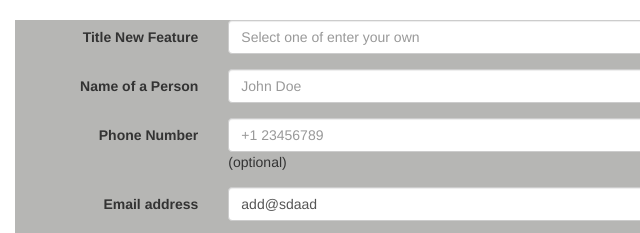
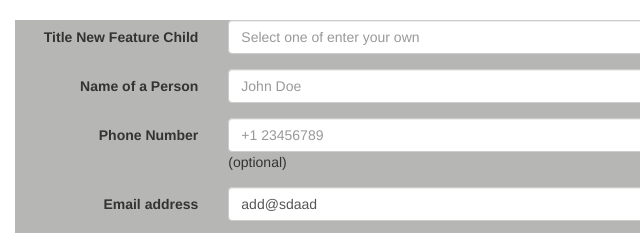
Before and after one commit to moodyserious/TryGit, a plain HTML site: page index.html in a window 1280 px wide. Shown: the top 233 px of the page, 0-640 px from the left. Drawn offline with nearby package versions, Linux system fonts and the light colour scheme.

Commit message:
Title further modified

```diff
--- a/index.html
+++ b/index.html
@@ -70,7 +70,7 @@
 
   <div class="form-group">
     <label for="inputEmail3" class="col-sm-2 control-label">
-       Title New Feature
+       Title New Feature Child
     </label>
     <div class="col-sm-5">
       <input type="text" class="form-control"
```
